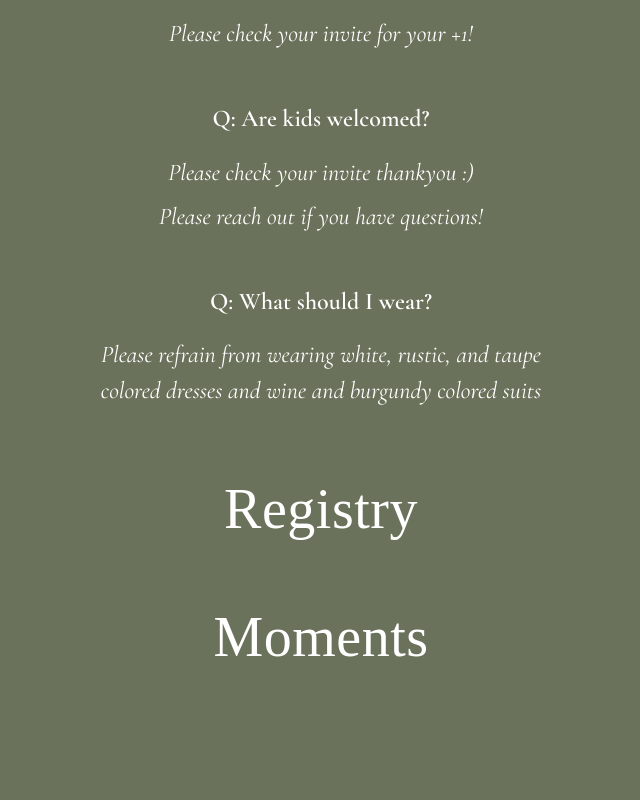
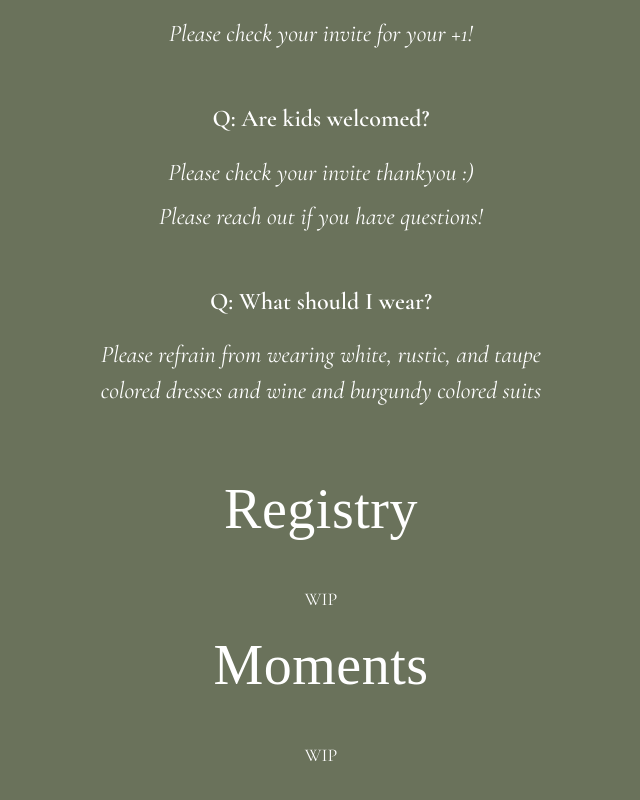
Before and after one commit to WTL04/andy-vy-wedding, a React (Vite) app in the folder app/: page / in a window 1280 px wide. Shown: the part 3400-4200 px from the top of the page, without its empty margins (319-959 px from the left). Before the commit the page ends 4172 px from the top, so only its background shows below. Built offline with nearby package versions, Linux system fonts and the light colour scheme; a web font is replaced by a local one.

Commit message:
added wip

```diff
--- a/app/src/App.tsx
+++ b/app/src/App.tsx
@@ -37,9 +37,11 @@ function App() {
         </div>
         <div id="registry">
           <h1>Registry</h1>
+          <p>WIP</p>
         </div>
         <div id="moments">
           <h1>Moments</h1>
+          <p>WIP</p>
         </div>
       </div>
     </>
```
